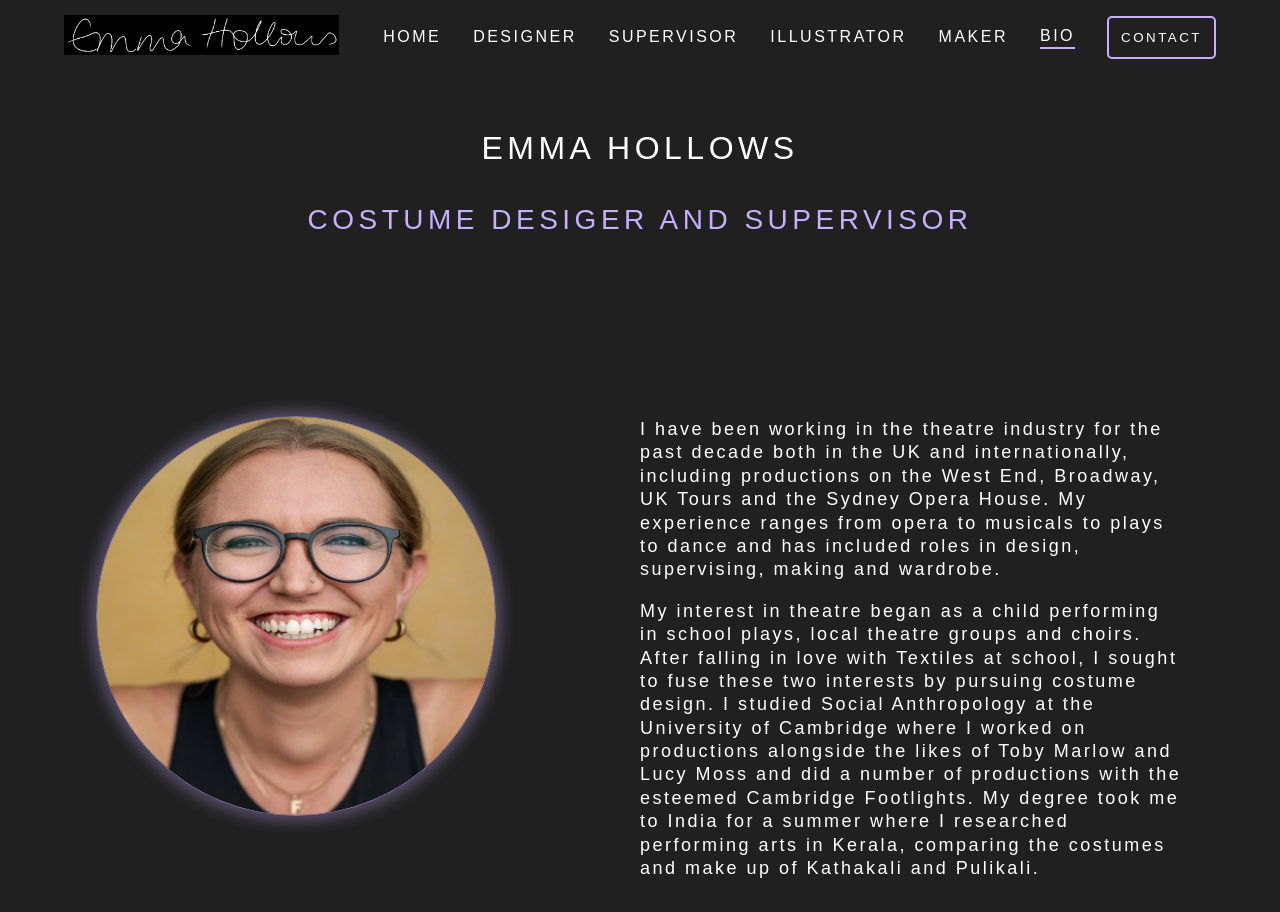
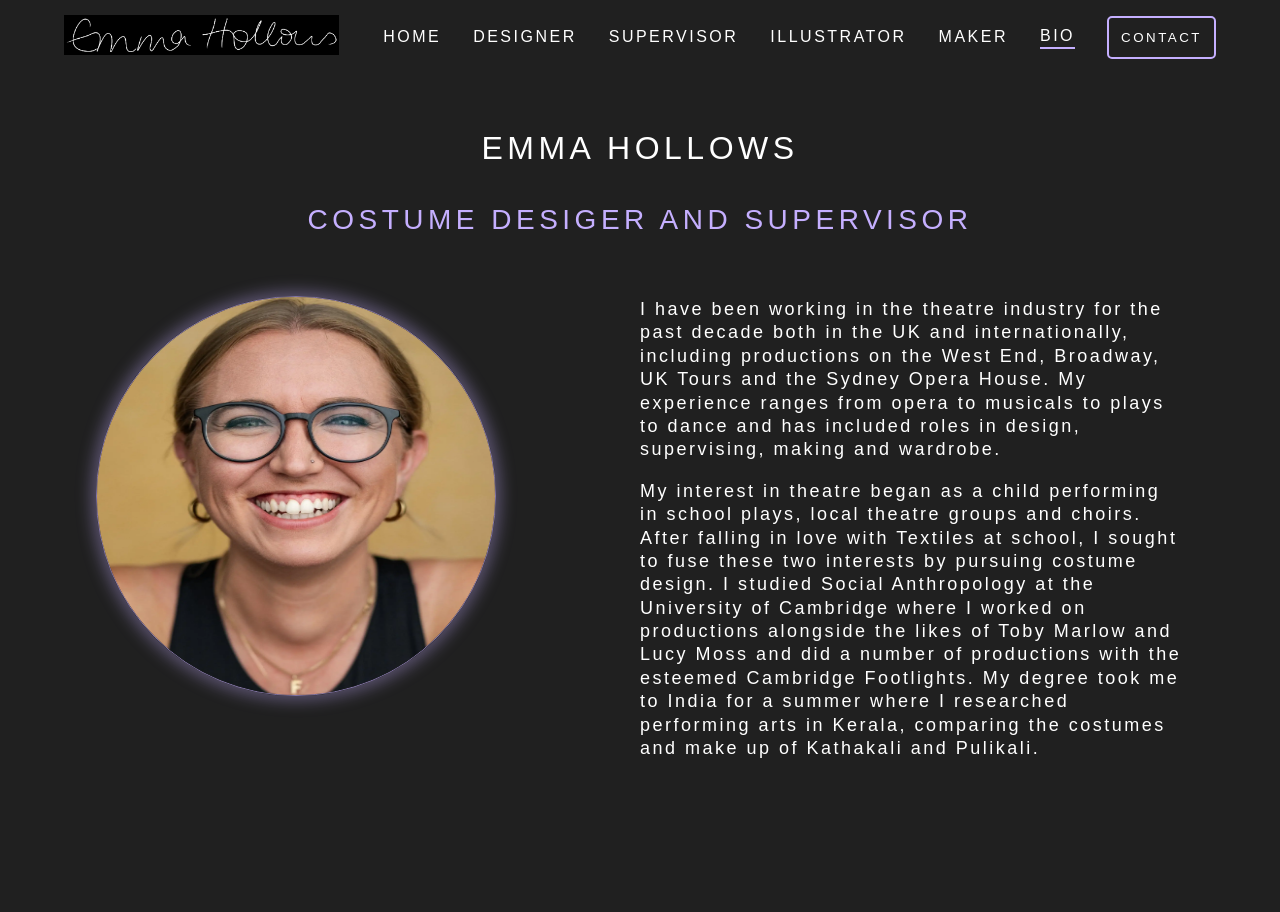
Before and after one commit to curveservices/emma-hollows-design, a React (Vite) app: page /about-me in a window 1280 px wide. Shown: the top 912 px of the page. Built offline with nearby package versions, Linux system fonts and the light colour scheme.

Commit message:
Update hero section height on about page for improved layout

```diff
--- a/src/pages/about/index.scss
+++ b/src/pages/about/index.scss
@@ -1,7 +1,7 @@
 .about-page {
     padding: 8rem 6rem 0;
     .hero-about {
-        height: 30vh !important;
+        height: 15vh !important;
         display: flex;
         align-items: flex-start;
         justify-content: center;
```
